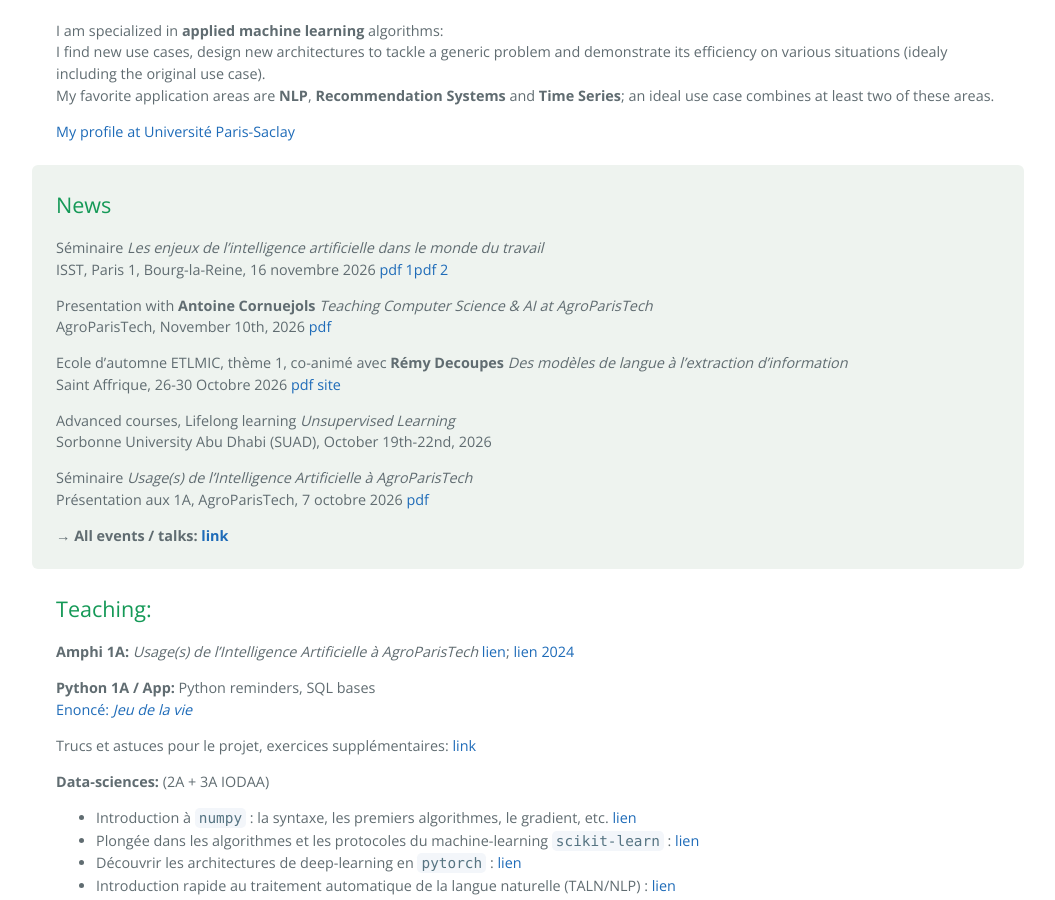
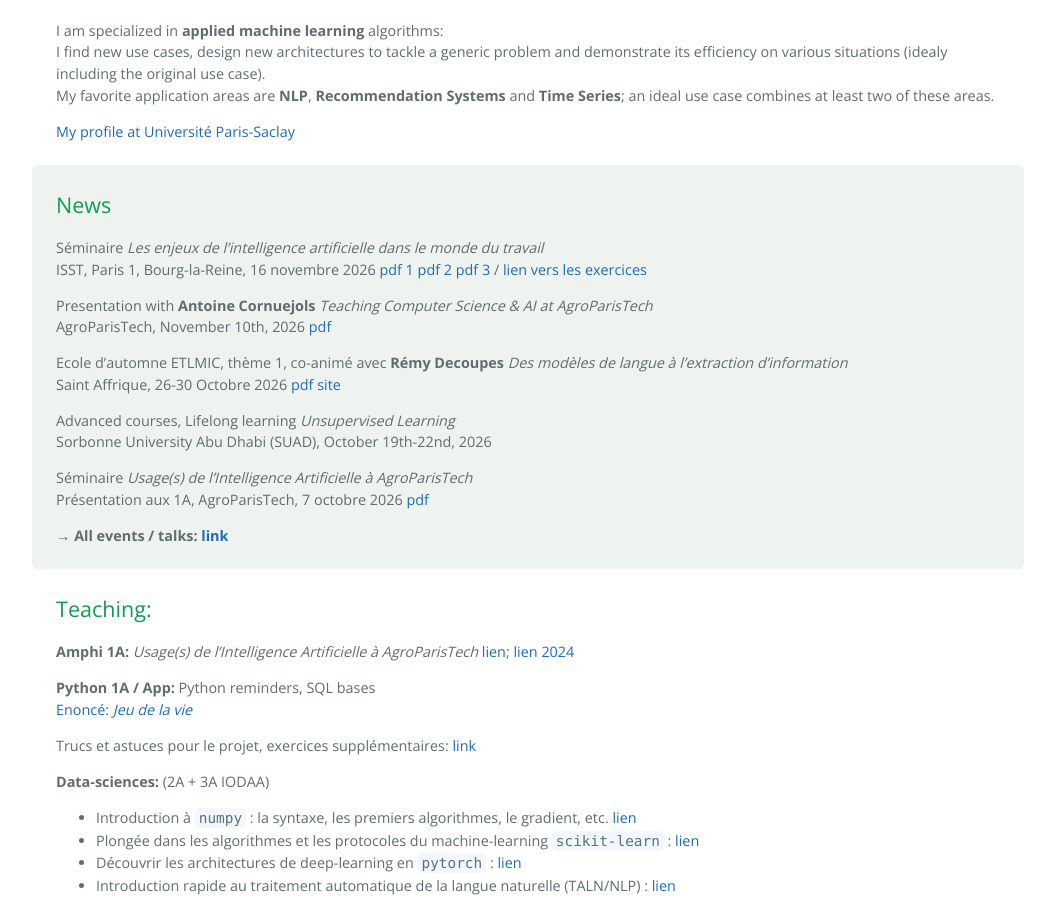
Before and after one commit to vguigue/vguigue.github.io, a Jekyll site: the page built from index.md, in a window 1280 px wide and 900 px high, scrolled down 429 px. Shown: the whole window, without its empty margins (112-1167 px from the left). Built offline with Jekyll 4.4.1, drawn with Linux system fonts in a browser that asks for light colours; our own code applies the rules of GitHub Pages for plain Markdown files.

Commit message:
ia travail

```diff
--- a/index.md
+++ b/index.md
@@ -21,7 +21,7 @@ My favorite application areas are **NLP**, **Recommendation Systems** and **Time
 <!-- news:start -->
 
 Séminaire *Les enjeux de l'intelligence artificielle dans le monde du travail* <BR>
-ISST, Paris 1, Bourg-la-Reine, 16 novembre 2026 [pdf 1](pres/IA-travail-1-26)[pdf 2](pres/IA-travail-2-26)
+ISST, Paris 1, Bourg-la-Reine, 16 novembre 2026 [pdf 1](pres/IA-travail-1-26.pdf) [pdf 2](pres/IA-travail-2-26.pdf) [pdf 3](pres/IA-travail-1-26.pdf) / [lien vers les exercices](vguigue.github.io/LLM-26)
 
 Presentation with **Antoine Cornuejols** *Teaching Computer Science & AI at AgroParisTech* <BR>
 AgroParisTech, November 10th, 2026 [pdf](pres/Tr_AgroParisTech_AI.pdf)
```
Also changed, not shown: event.md (+1 -1 lines).
